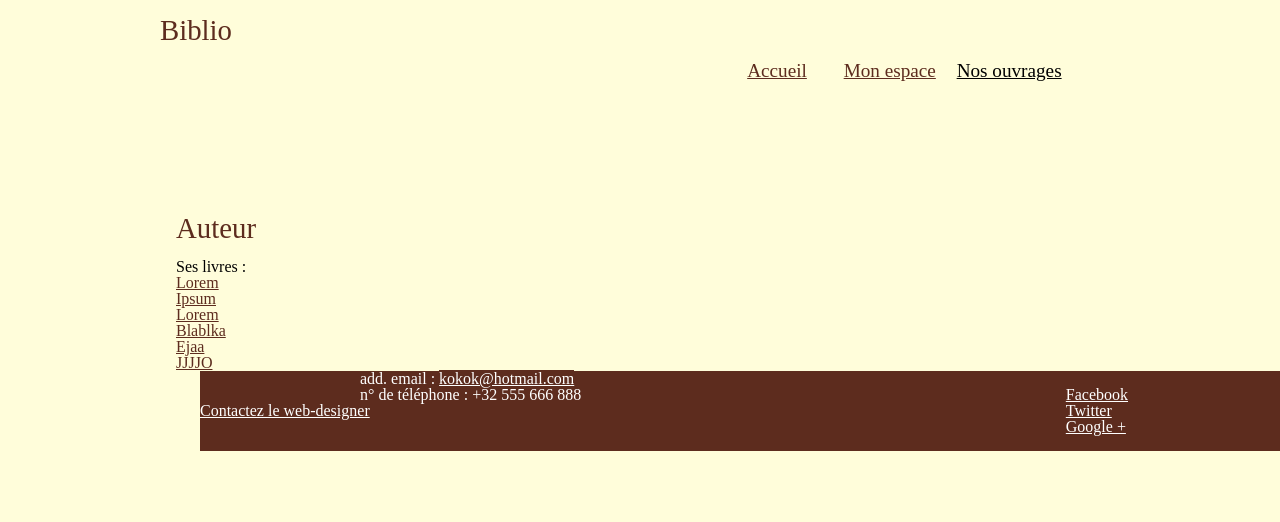
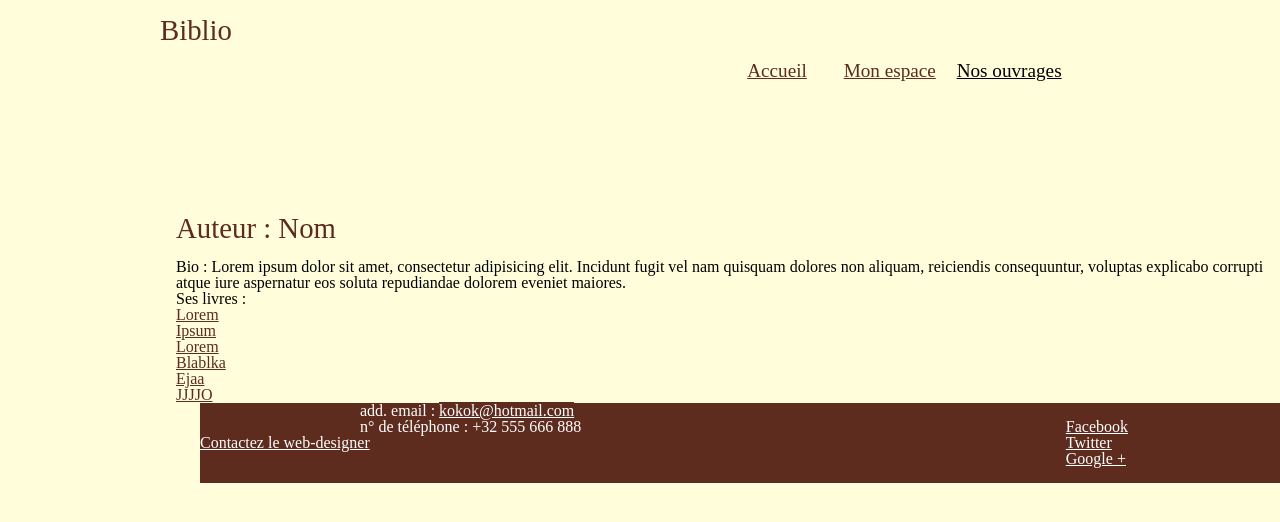
Before and after one commit to christinejend/Php-exercice-biblio, a plain HTML site: page html/auteur.html in a window 1280 px wide. Shown: the top 522 px of the page. Drawn offline with Linux system fonts and the light colour scheme.

Commit message:
author modified

```diff
--- a/html/auteur.html
+++ b/html/auteur.html
@@ -23,8 +23,10 @@
 		</div>
 	</header>
 	<div class="content">
-		<h1 class="content__title">Auteur</h1>
+		<h1 class="content__title">Auteur : Nom</h1>
 		<img src="" class="content__img">
+		<p>Bio : Lorem ipsum dolor sit amet, consectetur adipisicing elit. Incidunt fugit vel nam quisquam dolores non aliquam, reiciendis consequuntur, voluptas explicabo corrupti atque iure aspernatur eos soluta repudiandae dolorem eveniet maiores.
+		</p>
 		<h2 class="content__secondtitle">Ses livres :</h2>
 		<nav>
 			<ul>
```
